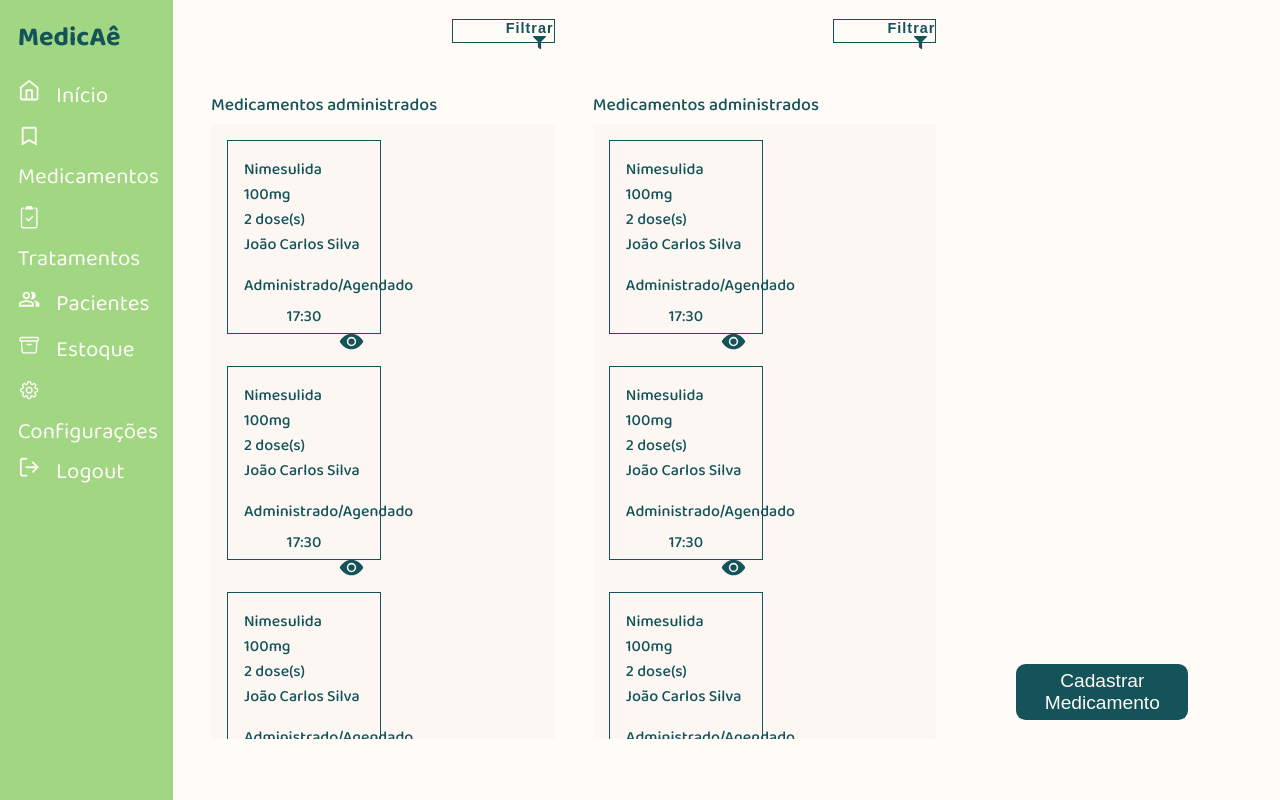
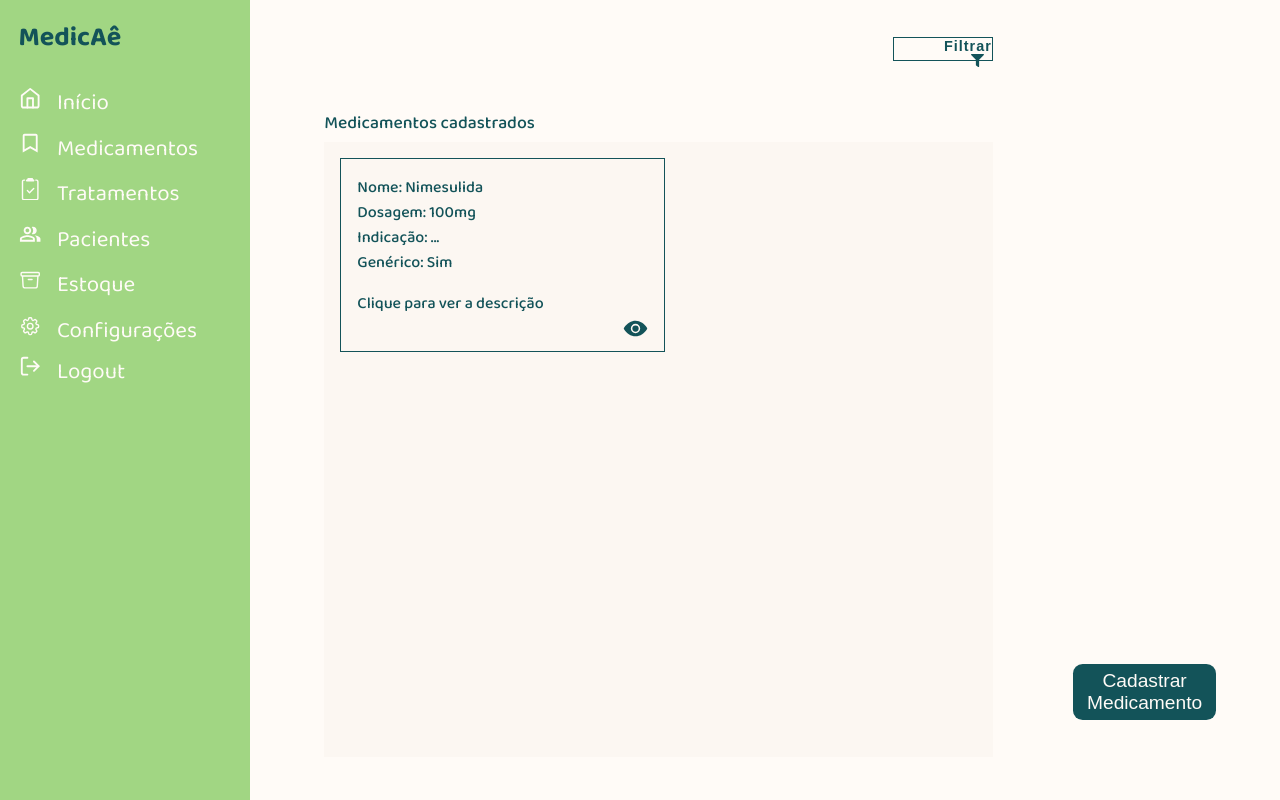
Before and after one commit to Luiz-Felipe-Trindade/MedicaAe, a React (Vite) app in the folder MedicaAe/frontend/MedicaAe/: page /medicines in a window 1280 px wide. Built offline with nearby package versions, Linux system fonts and the light colour scheme.

Commit message:
Ajustes Medicamentos

```diff
--- a/MedicaAe/frontend/MedicaAe/src/App.jsx
+++ b/MedicaAe/frontend/MedicaAe/src/App.jsx
@@ -62,7 +62,7 @@ function App() {
                 element={<PrivateRoute element={<StoragePage />} />}
               />
               <Route
-                path={"/registermedicine"}
+                path={"/medicines/add"}
                 element={<PrivateRoute element={<RegisterMedicine />} />}
               />
               <Route
@@ -74,7 +74,7 @@ function App() {
                 element={<PrivateRoute element={<TreatmentPage />} />}
               />
               <Route
-                path={"/storageentrance"}
+                path={"/storage/entrance"}
                 element={<PrivateRoute element={<StorageEntrancePage />} />}
               />
             </Routes>
--- a/MedicaAe/frontend/MedicaAe/src/components/NavBar/NavBar.module.css
+++ b/MedicaAe/frontend/MedicaAe/src/components/NavBar/NavBar.module.css
@@ -20,7 +20,8 @@
 
 .main_box {
   font-size: 1.4rem;
-  width: 13.5%;
+  min-width: 250px;
+  max-width: 250px;
   height: 100%;
   background-color: #a1d683;
 }
--- a/MedicaAe/frontend/MedicaAe/src/pages/SystemPages/MedicinesPage/MedicinesPage.jsx
+++ b/MedicaAe/frontend/MedicaAe/src/pages/SystemPages/MedicinesPage/MedicinesPage.jsx
@@ -6,46 +6,14 @@ import { NavButton } from "../../../components/Buttons/NavButton/NavButton";
 import styles from "./MedicinesPage.module.css";
 
 export const MedicinesPage = () => {
-  const card = [
+  const medicines = [
     {
       id: 1,
-      remedy: "Nimesulida 100mg",
-      dosage: 2,
-      patient: "João Carlos Silva",
-      action: "Administrado/Agendado",
-      time: "17:30",
-    },
-    {
-      id: 4,
-      remedy: "Nimesulida 100mg",
-      dosage: 2,
-      patient: "João Carlos Silva",
-      action: "Administrado/Agendado",
-      time: "17:30",
-    },
-    {
-      id: 5,
-      remedy: "Nimesulida 100mg",
-      dosage: 2,
-      patient: "João Carlos Silva",
-      action: "Administrado/Agendado",
-      time: "17:30",
-    },
-    {
-      id: 2,
-      remedy: "Nimesulida 100mg",
-      dosage: 2,
-      patient: "João Carlos Silva",
-      action: "Administrado/Agendado",
-      time: "17:30",
-    },
-    {
-      id: 3,
-      remedy: "Nimesulida 100mg",
-      dosage: 2,
-      patient: "João Carlos Silva",
-      action: "Administrado/Agendado",
-      time: "17:30",
+      name: "Nimesulida",
+      dosage: "100",
+      indication: "...",
+      generic: true,
+      description: "...",
     },
   ];
   return (
@@ -54,35 +22,10 @@ export const MedicinesPage = () => {
       <div className={styles.left}>
         <div className={styles.box}>
           <Filter />
-          <label>Medicamentos administrados</label>
+          <label>Medicamentos cadastrados</label>
           <div className={styles.iten_box}>
-            {card.map((i) => (
-              <Cards
-                key={i.id}
-                remedy={i.remedy}
-                dosage={i.dosage}
-                patient={i.patient}
-                action={i.action}
-                time={i.time}
-              />
-            ))}
-          </div>
-        </div>
-      </div>
-      <div className={styles.right}>
-        <div className={styles.box}>
-          <Filter />
-          <label>Medicamentos administrados</label>
-          <div className={styles.iten_box}>
-            {card.map((i) => (
-              <Cards
-                key={i.id}
-                remedy={i.remedy}
-                dosage={i.dosage}
-                patient={i.patient}
-                action={i.action}
-                time={i.time}
-              />
+            {medicines.map((i) => (
+              <Cards key={i.id} medicies={i} />
             ))}
           </div>
         </div>
--- a/MedicaAe/frontend/MedicaAe/src/pages/SystemPages/MedicinesPage/MedicinesPage.module.css
+++ b/MedicaAe/frontend/MedicaAe/src/pages/SystemPages/MedicinesPage/MedicinesPage.module.css
@@ -8,15 +8,10 @@
   width: 90%;
   height: 100%;
   flex-direction: column;
-
   padding: 5% 0% 0% 10%;
 }
-.right {
-  width: 30%;
-  height: 90%;
-}
 .left {
-  width: 30%;
+  width: 70%;
   height: 90%;
 }
 .iten_box {
--- a/MedicaAe/frontend/MedicaAe/src/pages/SystemPages/MedicinesPage/components/Cards/Cards.jsx
+++ b/MedicaAe/frontend/MedicaAe/src/pages/SystemPages/MedicinesPage/components/Cards/Cards.jsx
@@ -3,7 +3,7 @@ import { useState } from "react";
 import { IoEye } from "react-icons/io5";
 import { CardsPopUp } from "../CardsPopUp/CardsPopUp";
 
-export const Cards = ({ id, remedy, dosage, patient, action, time }) => {
+export const Cards = ({ medicies }) => {
   const [isPopUpOpen, setIsPopUpOpen] = useState(false);
 
   const handleOpenPopUp = () => {
@@ -16,19 +16,21 @@ export const Cards = ({ id, remedy, dosage, patient, action, time }) => {
   return (
     <div className={styles.container} onClick={handleOpenPopUp}>
       {isPopUpOpen && (
-        <CardsPopUp onClose={handleClosePopUp} tittle={"Editar Tratamento"} />
+        <CardsPopUp
+          onClose={handleClosePopUp}
+          tittle={"Editar Medicamento"}
+          medicies={medicies}
+        />
       )}
       <div className={styles.infos}>
-        <p className={styles.text}>{remedy}</p>
-        <p className={styles.text}>{dosage} dose(s)</p>
-        <p className={styles.text}>{patient}</p>
+        <p className={styles.text}>Nome: {medicies.name}</p>
+        <p className={styles.text}>Dosagem: {medicies.dosage}mg</p>
+        <p className={styles.text}>Indicação: {medicies.indication}</p>
+        <p className={styles.text}>
+          Genérico: {medicies.generic ? "Sim" : "Não"}
+        </p>
       </div>
-      <div className={styles.status}>
-        <p className={styles.text}>{action}</p>
-        <div className={styles.time}>
-          <p className={styles.text}>{time}</p>
-        </div>
-      </div>
+      <p className={styles.text}>Clique para ver a descrição</p>
       <div className={styles.icon}>
         <IoEye size={25} />
       </div>
--- a/MedicaAe/frontend/MedicaAe/src/pages/SystemPages/MedicinesPage/components/Cards/Cards.module.css
+++ b/MedicaAe/frontend/MedicaAe/src/pages/SystemPages/MedicinesPage/components/Cards/Cards.module.css
@@ -2,7 +2,7 @@
   border: 1px solid;
   padding: 1rem;
   margin: 1rem;
-  width: 35%;
+  width: 43.5%;
   height: 10rem;
   cursor: pointer;
 }
--- a/MedicaAe/frontend/MedicaAe/src/pages/SystemPages/MedicinesPage/components/CardsPopUp/CardsPopUp.jsx
+++ b/MedicaAe/frontend/MedicaAe/src/pages/SystemPages/MedicinesPage/components/CardsPopUp/CardsPopUp.jsx
@@ -4,7 +4,7 @@ import { InputWithLabel } from "../../../../../components/Inputs/InputWithLabel"
 import styles from "./CardsPopUp.module.css";
 import { Textarea } from "../../../../../components/Inputs/Textarea";
 
-export const CardsPopUp = ({ onClose, tittle }) => {
+export const CardsPopUp = ({ onClose, tittle, medicies }) => {
   const handleSubmit = (e) => {
     e.preventDefault();
     onClose();
@@ -13,18 +13,31 @@ export const CardsPopUp = ({ onClose, tittle }) => {
     <PopUp onClose={onClose} onSave={handleSubmit} tittle={tittle}>
       <form className={styles.content}>
         <div className={styles.content_column}>
-          <InputWithLabel label={"Nome"} />
-          <InputWithLabel label={"Horário de ingestão do medicamento"} />
-          <Textarea tittle={"Descrição"} />
+          <InputWithLabel label={"Nome"} defaultValue={medicies.name} />
+          <Textarea tittle={"Descrição"} defaultValue={medicies.description} />
         </div>
         <div className={styles.content_column}>
-          <InputWithLabel label={"Paciente"} />
-          <InputWithLabel label={"Dose"} />
+          <InputWithLabel label={"Dosagem"} defaultValue={medicies.dosage} />
+          <div className={styles.radios}>
+            <label>Genérico</label>
+            <div className={styles.generic}>
+              <div className={styles.input}>
+                <input type="radio" name="generic" id="yes" />
+                <label htmlFor="yes">Sim</label>
+              </div>
+              <div className={styles.input}>
+                <input type="radio" name="generic" id="no" />
+                <label htmlFor="no">Não</label>
+              </div>
+            </div>
+          </div>
         </div>
 
         <div className={styles.content_column}>
-          <InputWithLabel label={"Indicação"} />
-          <InputWithLabel label={"Duração do tratamento "} />
+          <InputWithLabel
+            label={"Indicação"}
+            defaultValue={medicies.indication}
+          />
         </div>
       </form>
     </PopUp>
--- a/MedicaAe/frontend/MedicaAe/src/pages/SystemPages/MedicinesPage/components/CardsPopUp/CardsPopUp.module.css
+++ b/MedicaAe/frontend/MedicaAe/src/pages/SystemPages/MedicinesPage/components/CardsPopUp/CardsPopUp.module.css
@@ -14,3 +14,41 @@
   margin-bottom: 2rem;
   border-color: #135359;
 }
+input[type="radio"] {
+  appearance: none;
+  width: 30px;
+  height: 30px;
+  background: #d9d9d9;
+  border: 2px solid #d9d9d9;
+  border-radius: 50%;
+  cursor: pointer;
+}
+
+input[type="radio"]:checked {
+  background-color: #135359;
+  border-color: #135359;
+}
+.radios {
+  width: 50%;
+  margin-top: 1rem;
+}
+.generic {
+  margin-top: 1rem;
+  display: flex;
+  flex-direction: row;
+  justify-content: space-between;
+}
+.input {
+  display: flex;
+  flex-direction: row;
+  justify-content: left;
+}
+.input label {
+  margin-top: 0.5rem;
+  margin-left: 1rem;
+}
+.radios .status {
+  display: flex;
+  flex-direction: column;
+  margin-right: 10%;
+}
--- a/MedicaAe/frontend/MedicaAe/src/pages/SystemPages/MedicinesPage/components/Filter/Filter.module.css
+++ b/MedicaAe/frontend/MedicaAe/src/pages/SystemPages/MedicinesPage/components/Filter/Filter.module.css
@@ -5,7 +5,7 @@
   text-align: end;
   justify-content: center;
   padding: 0;
-  width: 30%;
+  width: 15%;
   height: 1.5rem;
   cursor: pointer;
   margin-bottom: 2rem;
--- a/MedicaAe/frontend/MedicaAe/src/pages/SystemPages/RegisterMedicine/RegisterMedicine.jsx
+++ b/MedicaAe/frontend/MedicaAe/src/pages/SystemPages/RegisterMedicine/RegisterMedicine.jsx
@@ -7,16 +7,22 @@ import { NavBar } from "../../../components/NavBar/NavBar";
 export const RegisterMedicine = () => {
   return (
     <div className={styles.page}>
-        <NavBar/>
+      <NavBar />
       <div className={styles.subpage}>
+        <p className={styles.register_tittle}>Cadastrar Medicamento</p>
+        <div className={styles.content}>
           <div className={styles.left_box}>
-            <h1 className={styles.RegisterMedicine_title}> Cadastrar medicamento </h1>
             <form className={styles.inputs}>
               <div className={styles.InputWithLabel}>
+                <InputWithLabel
+                  label={"Indicação"}
+                  placeholder={"Digite o nome do medicamento"}
+                />
 
-              <InputWithLabel label={"Indicação"} placeholder={"Digite o nome do medicamento"} />
-
-              <InputWithLabel label={"Dosagem"} placeholder={"Digite a dosagem"} />
+                <InputWithLabel
+                  label={"Dosagem"}
+                  placeholder={"Digite a dosagem"}
+                />
               </div>
             </form>
             <div className={styles.radios}>
@@ -46,5 +52,6 @@ export const RegisterMedicine = () => {
           </div>
         </div>
       </div>
-  )
+    </div>
+  );
 };
--- a/MedicaAe/frontend/MedicaAe/src/pages/SystemPages/RegisterMedicine/RegisterMedicine.module.css
+++ b/MedicaAe/frontend/MedicaAe/src/pages/SystemPages/RegisterMedicine/RegisterMedicine.module.css
@@ -5,25 +5,28 @@
 }
 .subpage {
   display: flex;
-    flex-direction: row;
+  flex-direction: column;
   width: 100%;
+  height: 91%;
+  padding: 1% 2%;
+}
+.content {
+  display: flex;
   height: 100%;
-    padding: 2%;
 }
 
-  .left_box{
+.left_box {
   display: flex;
   flex-direction: column;
+  width: 60%;
 }
 
-  .RegisterMedicine_title{
+.RegisterMedicine_title {
   font-size: 2.5rem;
-
 }
 .inputs {
   display: flex;
   flex-direction: column;
-    margin: 5%;
   width: 50%;
 }
 .input_with_label {
@@ -34,8 +37,8 @@
 }
 
 .textarea {
-    width: 50%;
-    height: 50%;
+  width: 25%;
+  height: 70%;
 }
 .textarea textarea {
   min-width: 100%;
@@ -63,7 +66,7 @@
   align-items: end;
 }
 
-  .button{
+.button {
   height: 100%;
   display: flex;
   flex-direction: column-reverse;
@@ -81,8 +84,8 @@
   font-size: 1rem;
   cursor: pointer;
   justify-content: center;
-    width: 25%;
-    height: 5%;
+  width: 50%;
+  height: 6%;
   margin: 10% 10%;
   padding-top: 0rem;
 }
--- a/MedicaAe/frontend/MedicaAe/src/pages/SystemPages/StoragePage/StoragePage.jsx
+++ b/MedicaAe/frontend/MedicaAe/src/pages/SystemPages/StoragePage/StoragePage.jsx
@@ -14,7 +14,7 @@ export const StoragePage = () => {
           <label>Estoque de medicamentos</label>
           <div className={styles.iten_box}></div>
         </div>
-        <NavLink className={styles.button} to={"/registermedicine"}>
+        <NavLink className={styles.button} to={"/storage/entrance"}>
           Adicionar Medicamento
         </NavLink>
       </div>
```
Lines whose indentation alone changed are shown as unchanged.
